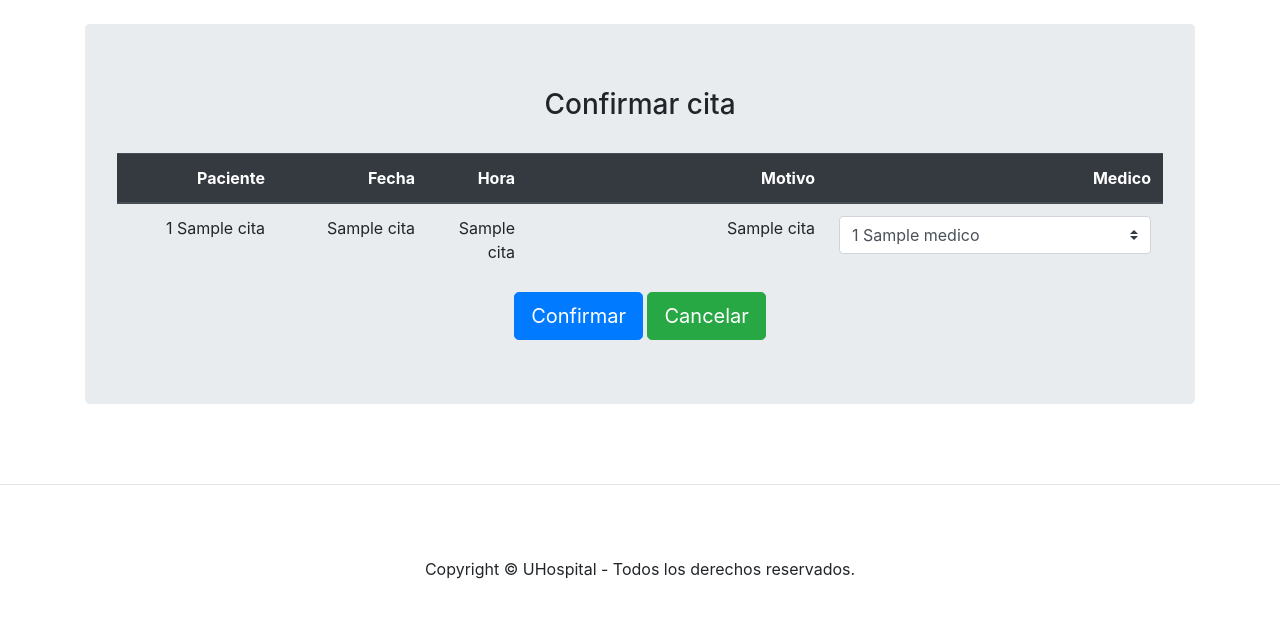
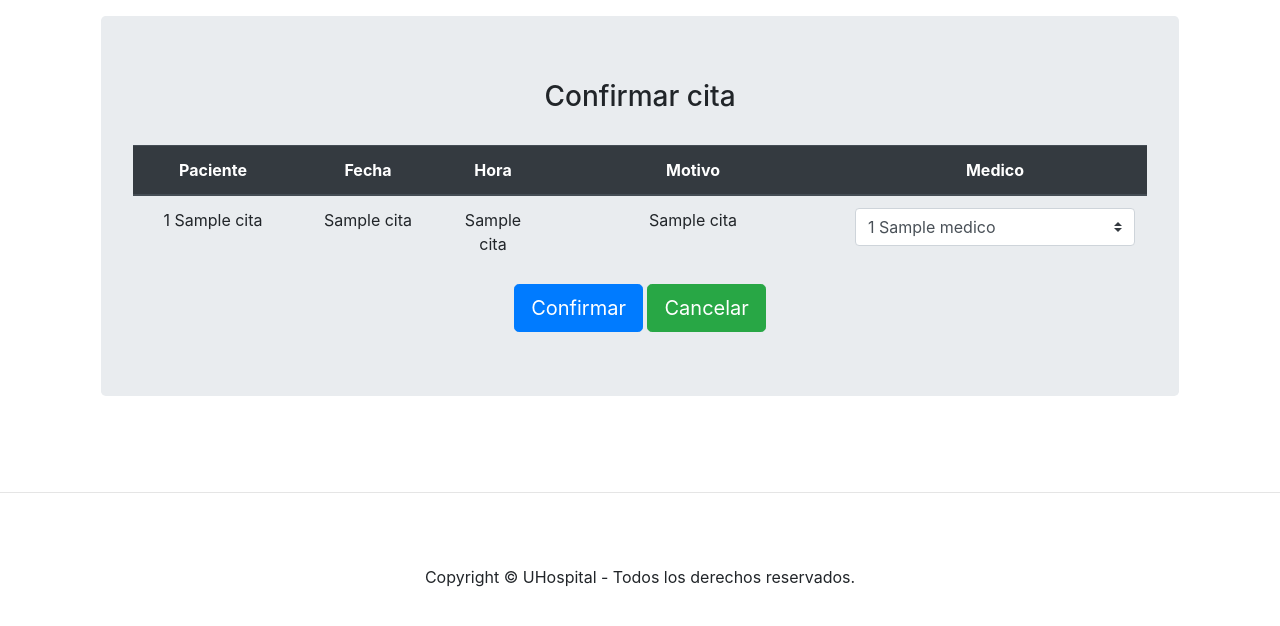
Before and after one commit to DennyAlexanderChM/PROYECTO2-IPC1, a Flask app: template templates/Enfermeras/confirmar.html in a window 1280 px wide. Shown: the part 58-684 px from the top of the page. Run offline with Flask 2, Linux system fonts and the light colour scheme; the template is opened without the code that fills it: most values are stand-ins (such as "Sample title", 1, 10 or a date in 2020); some libraries are stand-ins or nearby versions.

Commit message:
Update confirmar.html

```diff
--- a/templates/Enfermeras/confirmar.html
+++ b/templates/Enfermeras/confirmar.html
@@ -1,7 +1,5 @@
 {% extends "Enfermeras/layout.html" %} {% block content %}
-<br>
-<div class="container">
-    <div class="row">
+<div class="container p-3">
         <div class="col-12 col-md-12 mx-auto">
             <div class="jumbotron">
                 <div class="row text-center">
@@ -9,7 +7,7 @@
                         <h3>Confirmar cita</h3><br>
                     </div>
                     <div class="text-center col-12">
-                        <form class="text-lg-right" action="/enfermera/cita/confirmar/{{ usuario }}/{{ usuario2 }}"
+                        <form action="/enfermera/cita/confirmar/{{ usuario }}/{{ usuario2 }}"
                             method="POST">
                             <table class="table">
                                 <thead class="thead-dark">
@@ -46,7 +44,6 @@
                                     class="btn btn-success  btn-lg">Cancelar</a></div>
                         </form>
                     </div>
-                </div>
             </div>
         </div>
     </div>
```
